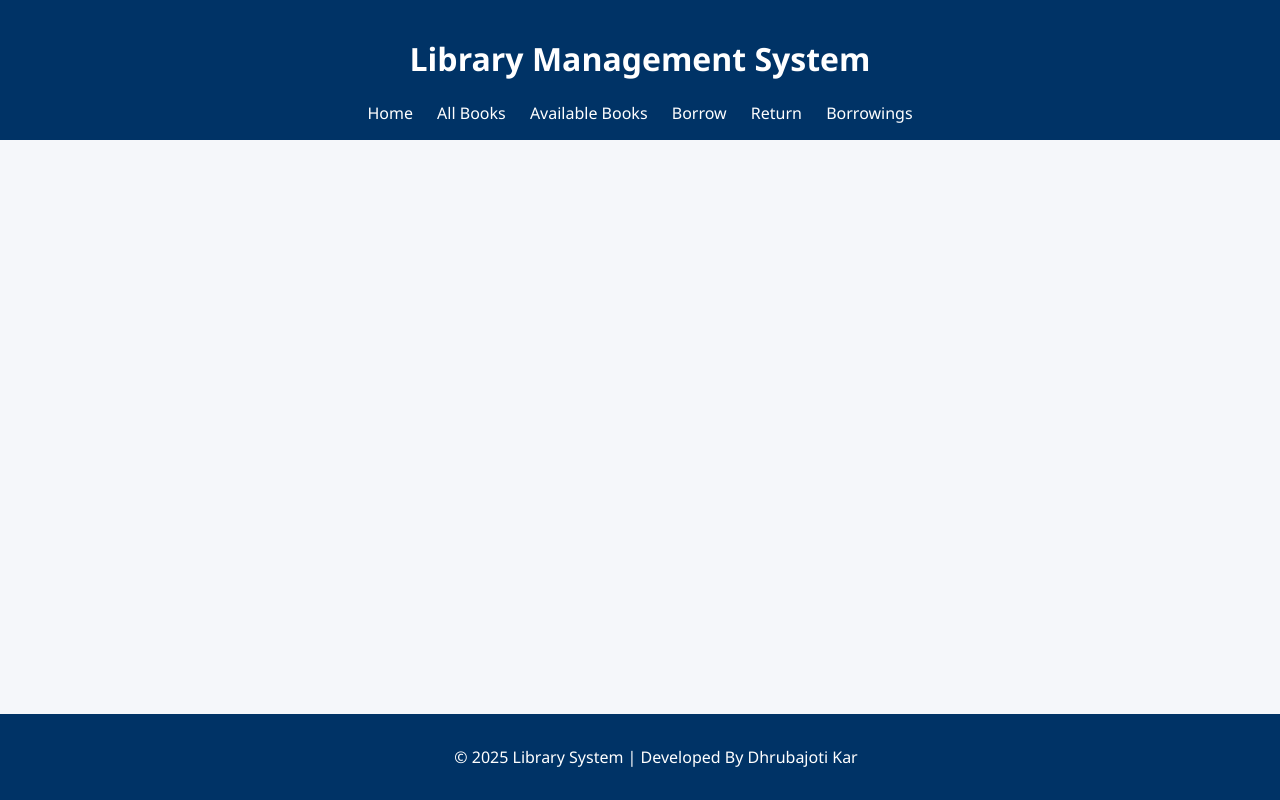
After one commit to Haru-1-tech/Library_System, a Flask app: template templates/base.html in a window 1280 px wide. The commit adds this page. Run offline with Flask 3, Linux system fonts and the light colour scheme; the template is opened without the code that fills it, so the values that code supplies are empty.

Commit message:
Added the base,index and css files

```diff
--- a/static/style.css
+++ b/static/style.css
@@ -0,0 +1,57 @@
+body {
+    font-family: "Segoe UI", Arial, sans-serif;
+    margin: 0;
+    background: #f5f7fa;
+    color: #333;
+}
+
+header {
+    background-color: #003366;
+    color: white;
+    padding: 1em;
+    text-align: center;
+}
+
+nav {
+    margin-top: 10px;
+}
+
+nav a {
+    color: white;
+    text-decoration: none;
+    margin: 0 10px;
+    font-weight: 500;
+}
+
+nav a:hover {
+    text-decoration: underline;
+}
+
+main {
+    padding: 2em;
+    text-align: center;
+}
+
+.btn {
+    background-color: #0055aa;
+    color: white;
+    padding: 10px 20px;
+    margin: 10px;
+    border-radius: 5px;
+    text-decoration: none;
+    display: inline-block;
+}
+
+.btn:hover {
+    background-color: #004080;
+}
+
+footer {
+    background-color: #003366;
+    color: white;
+    text-align: center;
+    padding: 1em;
+    position: fixed;
+    width: 100%;
+    bottom: 0;
+}
--- /dev/null
+++ b/templates/base.html
@@ -0,0 +1,32 @@
+<!DOCTYPE html>
+<html lang="en">
+<head>
+    <meta charset="UTF-8">
+    <meta name="viewport" content="width=device-width, initial-scale=1.0">
+    <title>{{title if title else "Library System"}}</title>
+    <link rel="stylesheet" href="{{url_for('static',filename='style.css')}}">
+</head>
+<body>
+
+    <header>
+        <h1> Library Management System </h1>
+        <nav>
+            <a href="{{url_for('home')}}">Home</a>
+            <a href="{{url_for('books')}}">All Books</a>
+            <a href="{{url_for('available_books')}}">Available Books</a>
+            <a href="{{url_for('borrow')}}">Borrow</a>
+            <a href="{{url_for('return_page')}}">Return</a>
+            <a href="{{url_for('borrowings')}}">Borrowings</a>
+        </nav>
+    </header>
+
+    <main>
+        {% block content %}{% endblock %}
+    </main>
+
+    <footer>
+        <p>&copy; 2025 Library System | Developed By Dhrubajoti Kar</p>
+    </footer>
+
+</body>
+</html>
```
Also changed, not shown: templates/index.html (+13 -10 lines).
